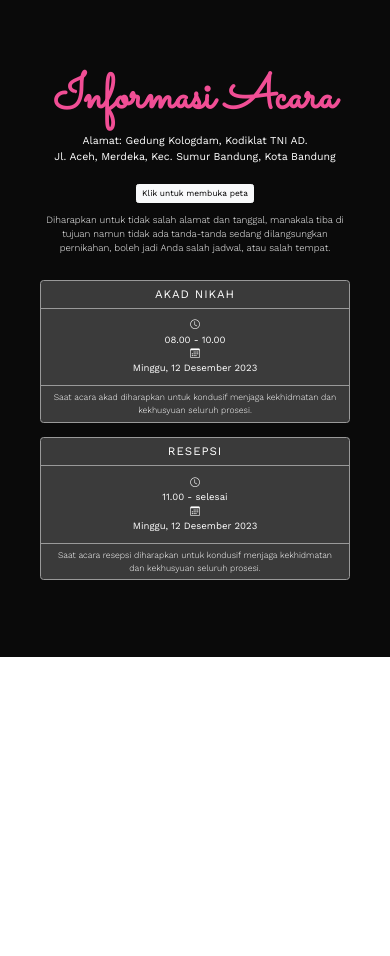
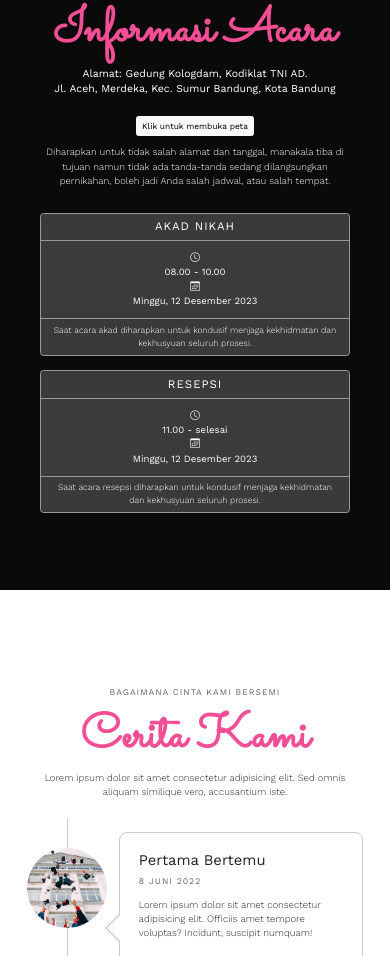
Before and after one commit to ibrahimrangkuti/wedding-invitation, a plain HTML site: page index.html in a window 390 px wide. Shown: the part 1650-2606 px from the top of the page. Drawn offline with nearby package versions, Linux system fonts and the light colour scheme.

Commit message:
make timeline story

```diff
--- a/index.html
+++ b/index.html
@@ -195,6 +195,79 @@
     </div>
   </section>
 
+  <!-- Story -->
+  <section id="story" class="story">
+    <div class="container">
+      <div class="row justify-content-center">
+        <div class="col-md-8 col-10 text-center">
+          <span>Bagaimana Cinta Kami Bersemi</span>
+          <h2>Cerita Kami</h2>
+          <p>Lorem ipsum dolor sit amet consectetur adipisicing elit. Sed omnis aliquam similique vero, accusantium
+            iste.</p>
+        </div>
+      </div>
+      <div class="row">
+        <div class="col">
+          <ul class="timeline">
+            <li>
+              <div class="timeline-image" style="background-image: url(img/smk5.jpg);"></div>
+              <div class="timeline-panel">
+                <div class="timeline-heading">
+                  <h3>Pertama Bertemu</h3>
+                  <span>8 Juni 2022</span>
+                </div>
+                <div class="timeline-body">
+                  <p>Lorem ipsum dolor sit amet consectetur adipisicing elit. Officiis amet tempore voluptas? Incidunt,
+                    suscipit numquam!</p>
+                </div>
+              </div>
+            </li>
+            <li class="timeline-inverted">
+              <div class="timeline-image" style="background-image: url(https://picsum.photos/300/300);"></div>
+              <div class="timeline-panel">
+                <div class="timeline-heading">
+                  <h3>Mulai Serius</h3>
+                  <span>22 Desember 2022</span>
+                </div>
+                <div class="timeline-body">
+                  <p>Lorem ipsum dolor sit amet consectetur adipisicing elit. Officiis amet tempore voluptas? Incidunt,
+                    suscipit numquam!</p>
+                </div>
+              </div>
+            </li>
+            <li>
+              <div class="timeline-image" style="background-image: url(https://picsum.photos/301/301);"></div>
+              <div class="timeline-panel">
+                <div class="timeline-heading">
+                  <h3>Tunangan</h3>
+                  <span>5 Maret 2023</span>
+                </div>
+                <div class="timeline-body">
+                  <p>Lorem ipsum dolor sit amet consectetur, adipisicing elit. Ullam, nihil vero voluptates vitae
+                    repellendus quae odit maxime animi corrupti. Voluptatem.</p>
+                </div>
+              </div>
+            </li>
+            <li class="timeline-inverted">
+              <div class="timeline-image" style="background-image: url(https://picsum.photos/302/302);"></div>
+              <div class="timeline-panel">
+                <div class="timeline-heading">
+                  <h3>Menikah</h3>
+                  <span>13 Desember 2023</span>
+                </div>
+                <div class="timeline-body">
+                  <p>Lorem ipsum dolor sit, amet consectetur adipisicing elit. Facere sequi quod, incidunt nostrum
+                    assumenda consectetur in! Nobis molestias impedit accusantium recusandae voluptatem voluptatibus?
+                  </p>
+                </div>
+              </div>
+            </li>
+          </ul>
+        </div>
+      </div>
+    </div>
+  </section>
+
   <script src="https://cdn.jsdelivr.net/npm/bootstrap@5.3.0/dist/js/bootstrap.bundle.min.js"
     integrity="sha384-geWF76RCwLtnZ8qwWowPQNguL3RmwHVBC9FhGdlKrxdiJJigb/j/68SIy3Te4Bkz"
     crossorigin="anonymous"></script>
--- a/style.css
+++ b/style.css
@@ -89,11 +89,12 @@ body {
 
 /* Home */
 .home {
-  padding-top: 15rem;
+  padding-top: 8rem;
   padding-bottom: 5rem;
 }
 .home h2,
-.info h2 {
+.info h2,
+.story h2 {
   color: var(--pink);
   font-family: "Sacramento", cursive;
   font-size: 5rem;
@@ -181,6 +182,123 @@ body {
   font-weight: 300;
 }
 
+/* Story */
+.story {
+  padding-top: 10rem;
+  padding-bottom: 8rem;
+}
+
+.story span {
+  text-transform: uppercase;
+  color: #666;
+  font-size: 0.9rem;
+  letter-spacing: 1px;
+  display: block;
+  margin-bottom: 1rem;
+}
+
+.story p {
+  font-size: 1rem;
+  font-weight: 300;
+}
+
+.timeline {
+  list-style: none;
+  padding: 1.4rem 0;
+  margin-top: 1rem;
+  position: relative;
+}
+
+.timeline::before {
+  content: "";
+  top: 0;
+  bottom: 0;
+  position: absolute;
+  width: 1px;
+  background-color: #ccc;
+  left: 50%;
+}
+
+.timeline li {
+  margin-bottom: 1.5rem;
+  position: relative;
+}
+
+.timeline li::before,
+.timeline li::after {
+  content: "";
+  display: table;
+}
+
+.timeline li::after {
+  clear: both;
+}
+
+.timeline li .timeline-image {
+  width: 160px;
+  height: 160px;
+  background-color: #ccc;
+  position: absolute;
+  left: 50%;
+  border-radius: 50%;
+  transform: translateX(-50%);
+  background-size: cover;
+  background-position: center;
+  background-repeat: no-repeat;
+}
+
+.timeline li .timeline-panel {
+  width: 40%;
+  float: left;
+  border: 1px solid #ccc;
+  padding: 2rem;
+  position: relative;
+  border-radius: 8px;
+  background-color: #fff;
+}
+
+.timeline li .timeline-panel::before {
+  content: "";
+  display: inline-block;
+  position: absolute;
+  border-top: 15px solid transparent;
+  border-left: 15px solid #ccc;
+  border-right: 0 solid #ccc;
+  border-bottom: 15px solid transparent;
+  top: 80px;
+  right: -15px;
+}
+
+.timeline li .timeline-panel::after {
+  content: "";
+  position: absolute;
+  display: inline-block;
+  border-top: 14px solid transparent;
+  border-left: 14px solid #fff;
+  border-right: 0 solid #fff;
+  border-bottom: 14px solid transparent;
+  top: 81px;
+  right: -13px;
+}
+
+.timeline li.timeline-inverted .timeline-panel {
+  float: right;
+}
+
+.timeline li.timeline-inverted .timeline-panel::before {
+  border-left-width: 0;
+  border-right-width: 15px;
+  left: -15px;
+  right: auto;
+}
+
+.timeline li.timeline-inverted .timeline-panel::after {
+  border-left-width: 0;
+  border-right-width: 14px;
+  left: -13px;
+  right: auto;
+}
+
 /* Media Query */
 /* Extra Large */
 @media (max-width: 1200px) {
@@ -202,6 +320,35 @@ body {
   .home .heart {
     display: none;
   }
+
+  .timeline::before {
+    left: 60px;
+  }
+
+  .timeline li .timeline-image {
+    left: 15px;
+    margin-left: 45px;
+    top: 16px;
+  }
+
+  .timeline li .timeline-panel {
+    width: calc((100% - 200px));
+    float: right;
+  }
+
+  .timeline li .timeline-panel::before {
+    border-left-width: 0;
+    border-right-width: 15px;
+    left: -15px;
+    right: auto;
+  }
+
+  .timeline li .timeline-panel::after {
+    border-left-width: 0;
+    border-right-width: 14px;
+    left: -13px;
+    right: auto;
+  }
 }
 /* tablet */
 @media (max-width: 768px) {
@@ -222,6 +369,11 @@ body {
   .sticky-top {
     overflow: hidden;
   }
+
+  .timeline li .timeline-image {
+    width: 140px;
+    height: 140px;
+  }
 }
 
 /* mobile phone */
@@ -234,4 +386,14 @@ body {
     padding: 45px;
     margin: 3px;
   }
+
+  .timeline li .timeline-image {
+    width: 80px;
+    height: 80px;
+  }
+
+  .timeline li .timeline-panel {
+    width: 65%;
+    transform: translateX(-20px);
+  }
 }
```
Also changed, not shown: img/smk5.jpg (added).
